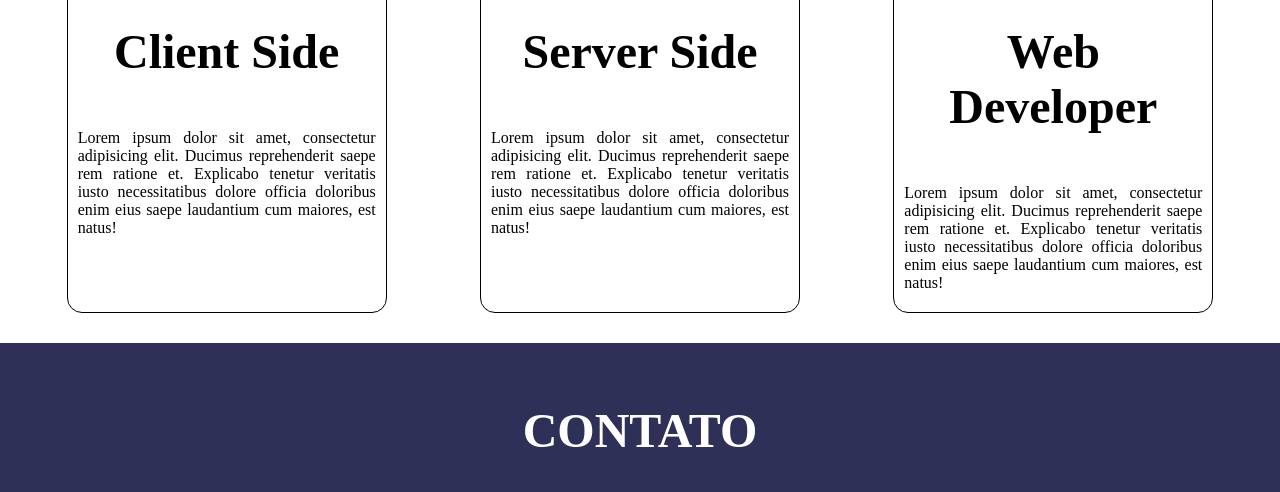
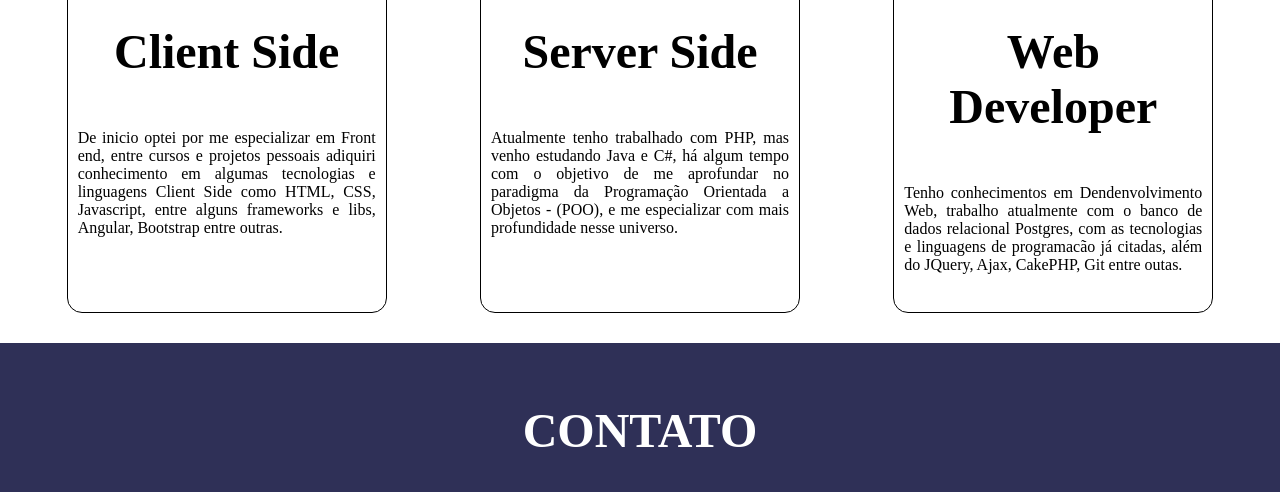
Before and after one commit to Thiago-S-Sousa/personal-website, a plain HTML site: page index.html in a window 1280 px wide. Shown: the part 2697-3189 px from the top of the page. Drawn offline with nearby package versions, Linux system fonts and the light colour scheme.

Commit message:
Atualizando section services
Adicionando texto a classe box da aplicação

```diff
--- a/index.html
+++ b/index.html
@@ -44,7 +44,7 @@
                     <h2>Thiago Santos</h2>
                     <p>
                         Olá! Me chamo Thiago Santos, nasci em Ceilândia/DF e
-                        sou Desenvolvedor de Software, atualmente cursando Análise e Desenvolvimento de Sistemas na
+                        sou Desenvolvedor de Software, atualmente estagiário no Serviço Federal de Processamento de Dados - (SERPRO), cursando Análise e Desenvolvimento de Sistemas na
                         Universidade Paulista - UNIP, nasci em 1995 e sou
                         natural de Brasília. Sempre Gostei muito de desafios,
                         tanto profissionalmente quanto em tarefas que eu mesmo
@@ -101,11 +101,7 @@
                     <img src="img/bxl-angular.svg" alt="logo angular" />
                     <h1 class="head">Client Side</h1>
                     <p>
-                        Lorem ipsum dolor sit amet, consectetur adipisicing
-                        elit. Ducimus reprehenderit saepe rem ratione et.
-                        Explicabo tenetur veritatis iusto necessitatibus dolore
-                        officia doloribus enim eius saepe laudantium cum
-                        maiores, est natus!
+                        De inicio optei por me especializar em Front end, entre cursos e projetos pessoais adiquiri conhecimento em algumas tecnologias e linguagens Client Side como HTML, CSS, Javascript, entre alguns frameworks e libs, Angular, Bootstrap entre outras.
                     </p>
                 </div>
 
@@ -113,23 +109,15 @@
                     <img src="img/bxl-java.svg" alt="logo java" />
                     <h1 class="head">Server Side</h1>
                     <p>
-                        Lorem ipsum dolor sit amet, consectetur adipisicing
-                        elit. Ducimus reprehenderit saepe rem ratione et.
-                        Explicabo tenetur veritatis iusto necessitatibus dolore
-                        officia doloribus enim eius saepe laudantium cum
-                        maiores, est natus!
+                        Atualmente tenho trabalhado com PHP, mas venho estudando Java e C#, há algum tempo com o objetivo de me aprofundar no paradigma da Programação Orientada a Objetos - (POO), e me especializar com mais profundidade nesse universo.
                     </p>
                 </div>
 
                 <div class="box">
-                    <img src="img/bxl-typescript.svg" alt="logo typescript" />
+                    <img src="img/bxl-javascript (1).svg" alt="logo javascript" />
                     <h1 class="head">Web Developer</h1>
                     <p>
-                        Lorem ipsum dolor sit amet, consectetur adipisicing
-                        elit. Ducimus reprehenderit saepe rem ratione et.
-                        Explicabo tenetur veritatis iusto necessitatibus dolore
-                        officia doloribus enim eius saepe laudantium cum
-                        maiores, est natus!
+                        Tenho conhecimentos em Dendenvolvimento Web, trabalho atualmente com o banco de dados relacional Postgres, com as tecnologias e linguagens de programacão já citadas, além do JQuery, Ajax, CakePHP, Git entre outas.
                     </p>
                 </div>
             </div>
```
